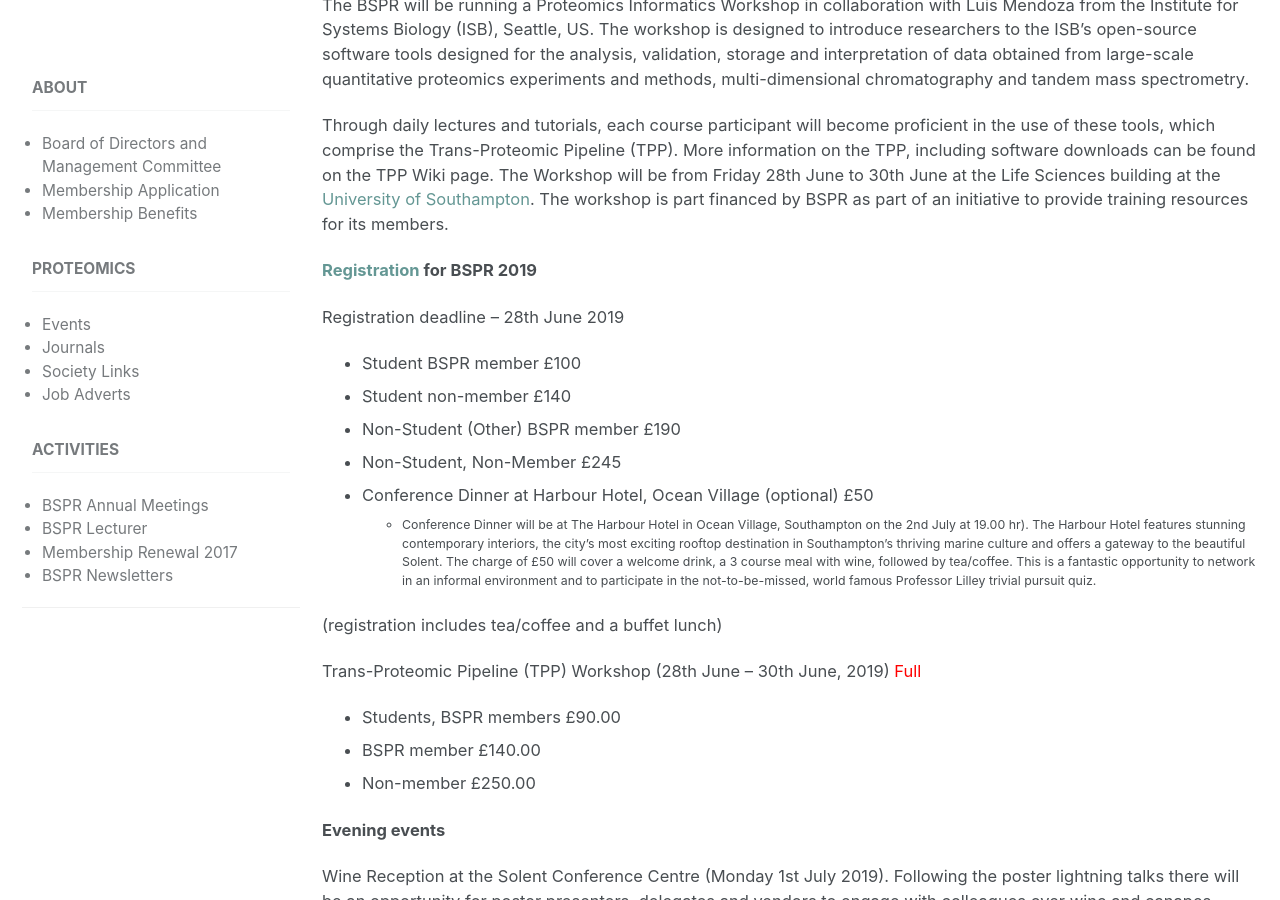
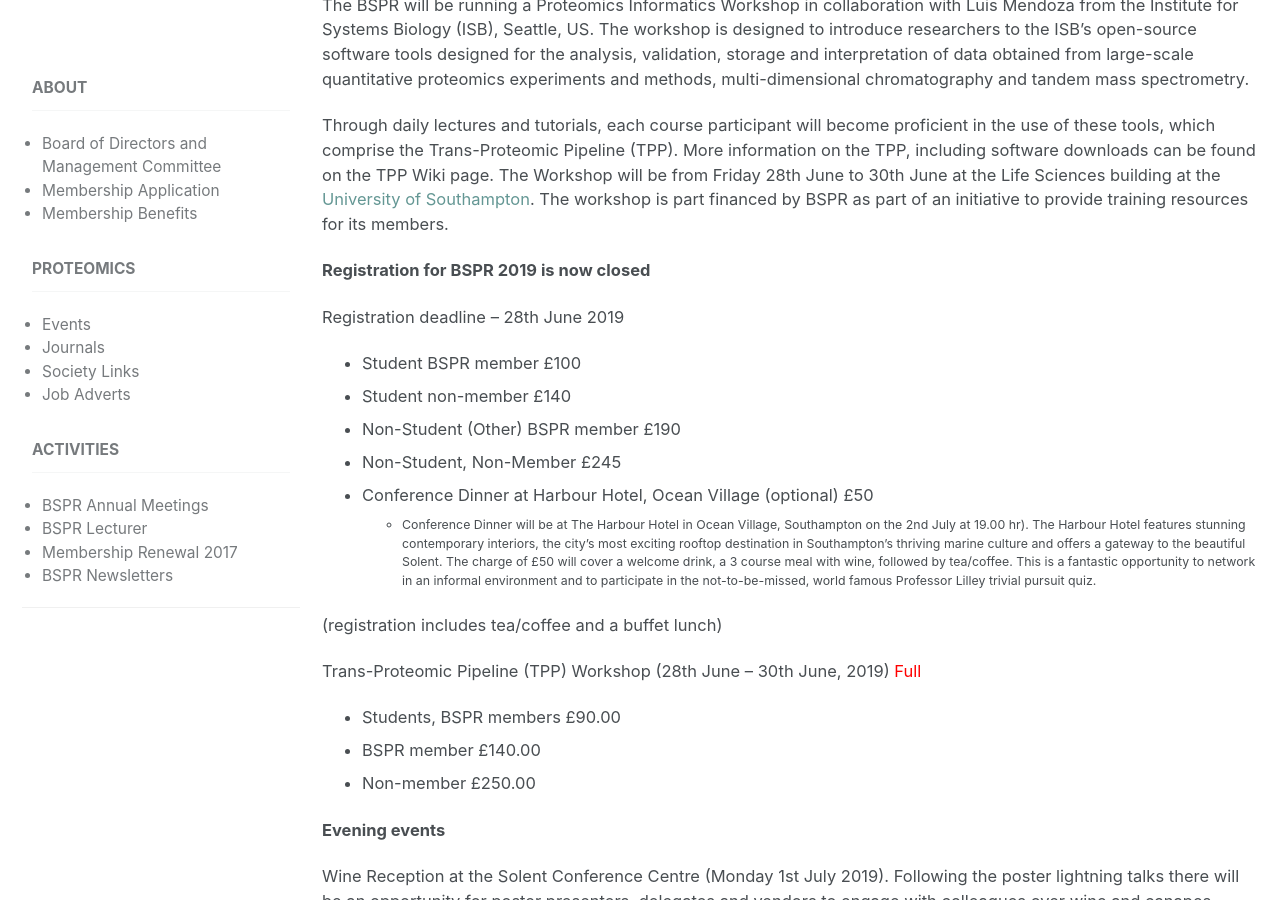
Before and after one commit to kbarnouin/Chuqiaoo.github.io, a Jekyll site: the page built from _posts/2018-12-11-BSPR-2019.md, in a window 1280 px wide and 900 px high, scrolled down 1697 px. Built offline with Jekyll 4.4.1, drawn with Linux system fonts in a browser that asks for light colours; nearby versions of some CDN libraries.

Commit message:
add canser uk logo and closed register for BSPR 2019

```diff
--- a/_posts/2018-12-11-BSPR-2019.md
+++ b/_posts/2018-12-11-BSPR-2019.md
@@ -11,7 +11,6 @@
 
 **Data:**Monday, July 1st, 2019 to Wednesday, July 3rd, 2019<br>
 **Location:** [Solent Conference Centre](https://www.solent.ac.uk/conference-centre), Southampton Solent University, East Park Terrace, Southampton SO14 0YN. United Kingdom.
-
 
 
 <figure>
@@ -60,7 +59,7 @@
 Through daily lectures and tutorials, each course participant will  become proficient in the use of these tools, which comprise the Trans-Proteomic Pipeline (TPP). More information on the TPP, including software downloads can be found on the TPP Wiki page.
 The Workshop will be from Friday 28th June to 30th June at the Life Sciences building at the [University of Southampton](https://www.southampton.ac.uk/). The workshop is part financed by BSPR as part of an initiative to provide training resources for its members.
 
-**[Registration](http://go.soton.ac.uk/akt) for BSPR 2019**
+**Registration for BSPR 2019 is now closed**
 
 Registration deadline – 28th June 2019
 
```
Also changed, not shown: _pages/sponsors.md (+3 -0 lines), assets/sponsors/cancer.png (added), 6 other files.
